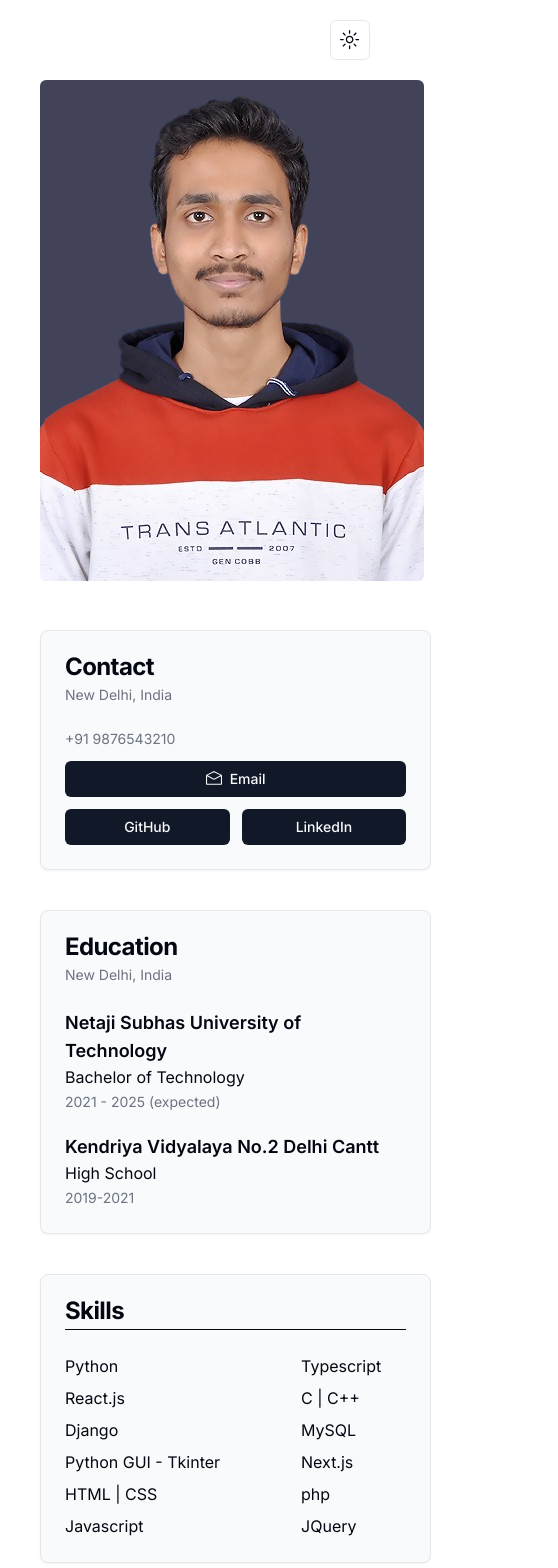
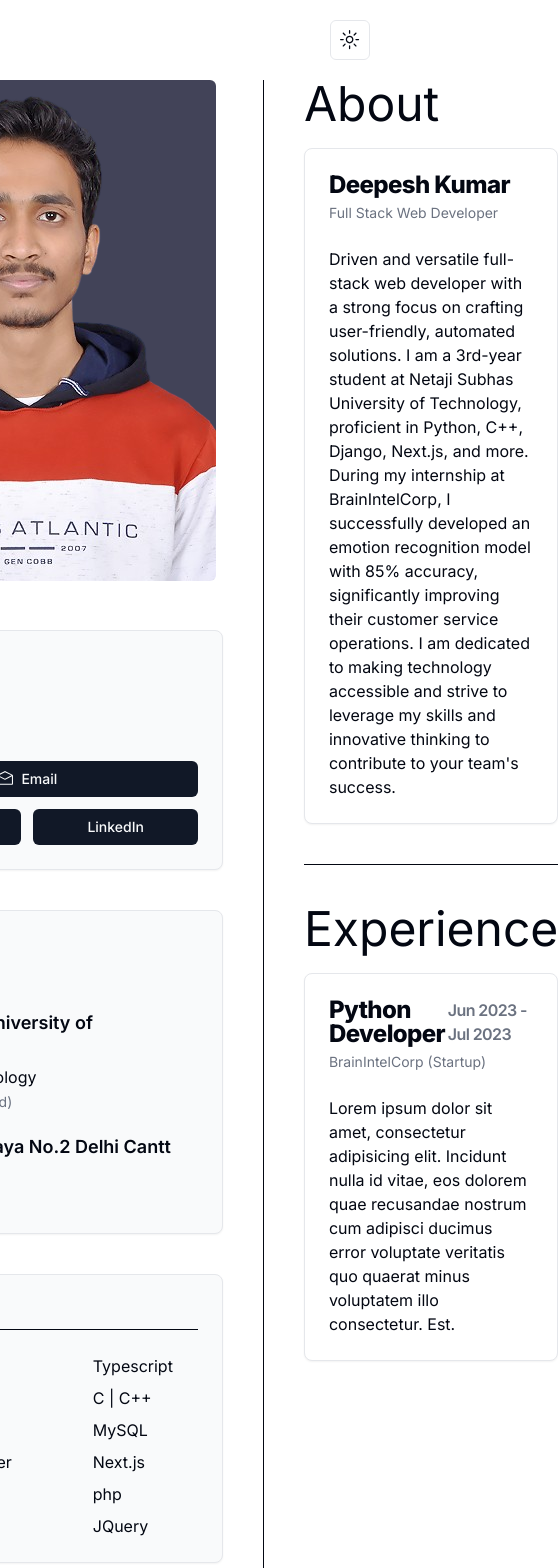
Before and after one commit to akadeepesh/OnlineResume, a Next.js app: page / in a window 390 px wide. Shown: the top 1568 px of the page, 558 px wide, since content can reach past the window. Built offline with nearby package versions, Linux system fonts and the light colour scheme.

Commit message:
About Section Completed Experience section template added

```diff
--- a/src/app/page.tsx
+++ b/src/app/page.tsx
@@ -37,9 +37,9 @@ const Github: React.FC<{ className: string }> = ({ className }) => {
 
 const DeCoder: React.FC = () => {
   return (
-    <div className="flex my-20 max-w-screen-lg flex-row items-center mx-10 lg:mx-60 md:mx-40 sm:mx-20">
+    <div className="flex my-20 max-w-screen-lg flex-row justify-center gap-10 mx-10 lg:mx-60 md:mx-40 sm:mx-20">
       <ModeToggle className="fixed right-5 top-5" />
-      <div className="flex flex-col gap-10">
+      <div className="Sidebar flex flex-col gap-10">
         <div className="w-[391.23px]">
           <AspectRatio ratio={384 / 501}>
             <Image
@@ -52,7 +52,7 @@ const DeCoder: React.FC = () => {
           </AspectRatio>
         </div>
         <div className="Contact">
-          <Card>
+          <Card className="bg-primary-foreground">
             <CardHeader>
               <CardTitle className="font-bold">Contact</CardTitle>
               <CardDescription>New Delhi, India</CardDescription>
@@ -81,7 +81,7 @@ const DeCoder: React.FC = () => {
           </Card>
         </div>
         <div className="Education">
-          <Card>
+          <Card className="bg-primary-foreground">
             <CardHeader>
               <CardTitle className="font-bold">Education</CardTitle>
               <CardDescription>New Delhi, India</CardDescription>
@@ -111,7 +111,7 @@ const DeCoder: React.FC = () => {
           </Card>
         </div>
         <div className="Skills">
-          <Card>
+          <Card className="bg-primary-foreground">
             <CardHeader>
               <CardTitle className="font-bold">Skills</CardTitle>
               <Separator className="bg-foreground" />
@@ -479,7 +479,7 @@ const DeCoder: React.FC = () => {
           </Card>
         </div>
         <div className="Tools">
-          <Card>
+          <Card className="bg-primary-foreground">
             <CardHeader>
               <CardTitle className="font-bold">Tools</CardTitle>
               <CardDescription>
@@ -521,7 +521,7 @@ const DeCoder: React.FC = () => {
           </Card>
         </div>
         <div className="OS">
-          <Card>
+          <Card className="bg-primary-foreground">
             <CardHeader>
               <CardTitle className="font-bold">OS</CardTitle>
               <CardDescription>
@@ -541,6 +541,56 @@ const DeCoder: React.FC = () => {
           </Card>
         </div>
       </div>
+      <div className="font-bold">
+        <Separator orientation="vertical" className="bg-foreground" />
+      </div>
+      <div className="flex flex-col gap-10">
+        <div className="About flex flex-col gap-5">
+          <div className="text-5xl">About</div>
+          <Card>
+            <CardHeader>
+              <CardTitle className="font-extrabold">Deepesh Kumar</CardTitle>
+              <CardDescription>Full Stack Web Developer</CardDescription>
+            </CardHeader>
+            <CardContent>
+              <p>
+                Driven and versatile full-stack web developer with a strong
+                focus on crafting user-friendly, automated solutions. I am a
+                3rd-year student at Netaji Subhas University of Technology,
+                proficient in Python, C++, Django, Next.js, and more. During my
+                internship at BrainIntelCorp, I successfully developed an
+                emotion recognition model with 85% accuracy, significantly
+                improving their customer service operations. I am dedicated to
+                making technology accessible and strive to leverage my skills
+                and innovative thinking to contribute to your team's success.
+              </p>
+            </CardContent>
+          </Card>
+        </div>
+        <Separator orientation="horizontal" className="bg-foreground" />
+        <div className="Exp flex flex-col gap-5">
+          <div className="text-5xl">Experience</div>
+          <Card>
+            <CardHeader>
+              <CardTitle className="flex flex-row justify-between">
+                <div className="font-extrabold">Python Developer</div>
+                <div className="text-base text-muted-foreground">
+                  Jun 2023 - Jul 2023
+                </div>
+              </CardTitle>
+              <CardDescription>BrainIntelCorp (Startup)</CardDescription>
+            </CardHeader>
+            <CardContent>
+              <p>
+                Lorem ipsum dolor sit amet, consectetur adipisicing elit.
+                Incidunt nulla id vitae, eos dolorem quae recusandae nostrum cum
+                adipisci ducimus error voluptate veritatis quo quaerat minus
+                voluptatem illo consectetur. Est.
+              </p>
+            </CardContent>
+          </Card>
+        </div>
+      </div>
     </div>
   );
 };
--- a/src/components/ui/card.tsx
+++ b/src/components/ui/card.tsx
@@ -9,7 +9,7 @@ const Card = React.forwardRef<
   <div
     ref={ref}
     className={cn(
-      "rounded-lg border bg-primary-foreground text-card-foreground shadow-sm",
+      "rounded-lg border bg-card text-card-foreground shadow-sm",
       className
     )}
     {...props}
```
